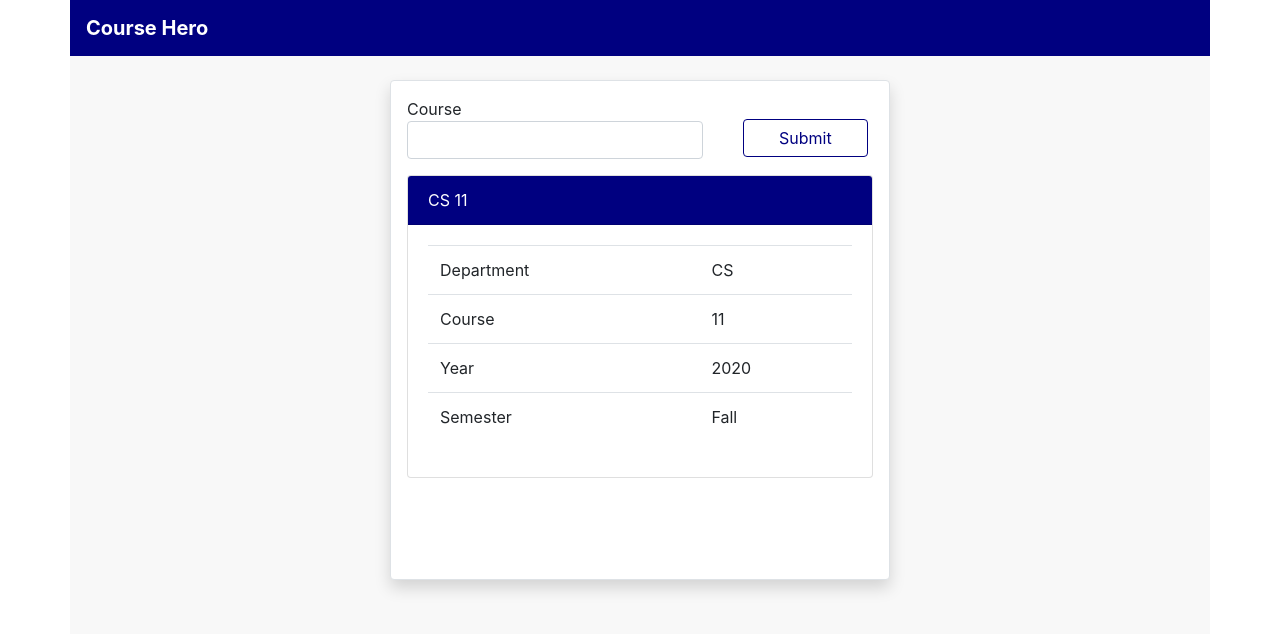
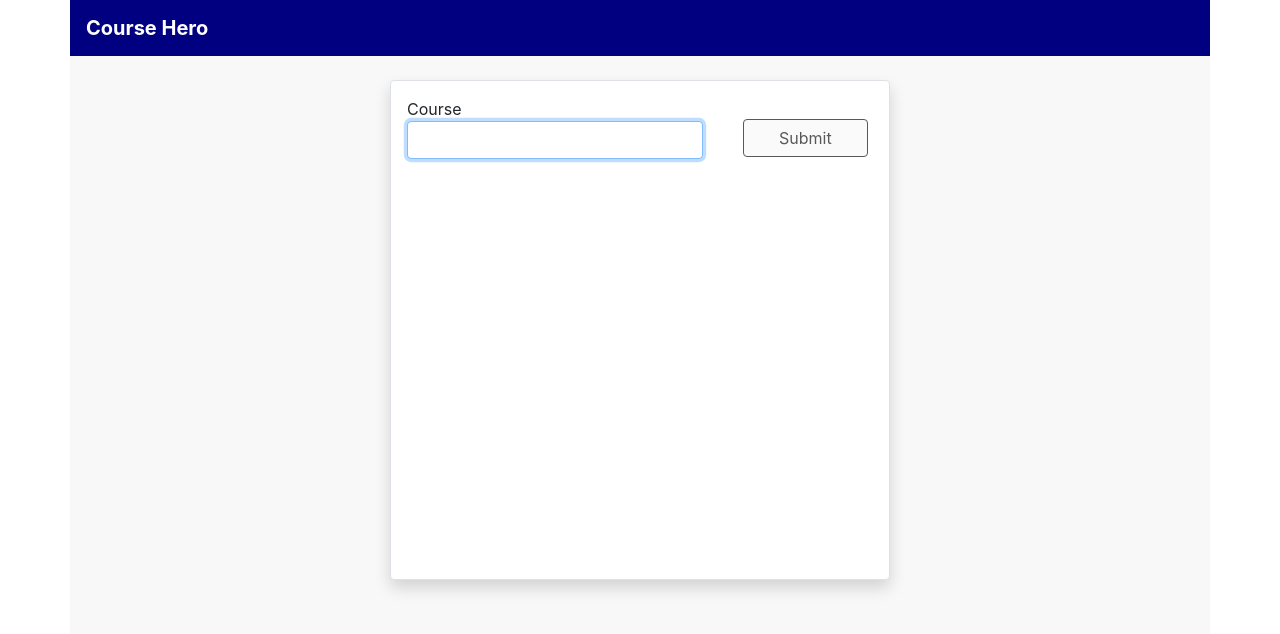
Before and after one commit to ajain27/course-hero-react, a React (Create React App) app: page / in a window 1280 px wide. Shown: the top 634 px of the page. Built offline with nearby package versions, Linux system fonts and the light colour scheme.

Commit message:
Changes to the input and displaying of the results

```diff
--- a/src/components/CourseLookUp.jsx
+++ b/src/components/CourseLookUp.jsx
@@ -1,26 +1,59 @@
-import React, { useState } from 'react'
+import React, { useState, useEffect, useRef } from 'react'
 import '../styles/courses.scss'
 
 function CourseLookUp() {
+    // const [validCourse, setValidCourse] = useState('');
+    let [course, setCourse] = useState({});
+    const [isEnabled, setIsEnabled] = useState(true);
+    const [showDetails, setShowDetails] = useState(false);
+    let url = '';
+    const inputef = useRef(null);
 
-    const [validCourse, setValidCourse] = useState('');
-    const [course, setCourse] = useState('');
+    useEffect(() => {
+        inputef.current.focus();
+    }, [])
+
+    function handleChange(e) {
+        if (!e.target.value) {
+            setIsEnabled(true)
+        } else {
+            setIsEnabled(false);
+            setShowDetails(false);
+        }
+        setCourse(e.target.value);
+    }
 
     function handleSubmit(e) {
+        if (e && e.target) {
             e.preventDefault();
-        console.log(course);
+            setCourse(course);
+            var newString = course.match(/("[^"]+"|[^"\s]+)/g);
+            const department = newString[0];
+            const classNumber = newString[1];
+            const year = newString[2];
+            const semester = newString[3];
+            const courseInfo = {};
+            courseInfo['department'] = department;
+            courseInfo['course'] = classNumber;
+            courseInfo['year'] = year;
+            courseInfo['semester'] = semester;
+            course = courseInfo;
+            setCourse(course);
+            setShowDetails(true);
+        } else {
+            e.preventDefault();
         }
-
+    }
     return (
         <>
             <div className="container w-100 p-0">
                 <header>
                     <nav className="navbar navbar-dark bg-primary text-center">
-                        <a className="navbar-brand" href="#"><strong>Course Hero</strong></a>
+                        <a className="navbar-brand" href={url}><strong>Course Hero</strong></a>
                     </nav>
                 </header> <br />
                 <div className="border search-course text-left m-auto shadow p-3 mb-5 bg-white rounded">
-                    <form action="submit" className="form">
+                    {/* <form action="submit" className="form"> */}
                     <div className="form-group">
                         <div className="row d-flex w-100">
                             <div className="col-8 pr-0">
@@ -30,42 +63,47 @@ function CourseLookUp() {
                                         className="form-control"
                                         name="course"
                                         id="course"
-                                            value={course}
-                                            onChange={(e) => setCourse(e.target.value)} />
+                                        ref={inputef}
+                                        value={course.name}
+                                        onChange={handleChange} />
                                 </div>
                             </div>
                             <div className="col-4 justify-content-center align-self-center">
-                                    <button className="btn btn-default float-right w-100" type="button" onClick={handleSubmit}>Submit</button>
+                                <button className="btn btn-default float-right w-100" type="button" onClick={handleSubmit} disabled={isEnabled}>Submit</button>
                             </div>
                         </div>
                     </div>
-                    </form>
+                    {/* </form> */}
+                    {
+                        showDetails ?
                         <div className="card mt-3">
                             <div className="card-header">
-                            CS 11
+                                {course.department} {course.course}
                             </div>
                             <div className="card-body">
                                 <table className="table">
+                                    <tbody>
                                         <tr>
                                             <td>Department</td>
-                                    <td>CS</td>
+                                            <td>{course.department}</td>
                                         </tr>
                                         <tr>
                                             <td>Course</td>
-                                    <td>11</td>
+                                            <td>{course.course}</td>
                                         </tr>
                                         <tr>
                                             <td>Year</td>
-                                    <td>2020</td>
+                                            <td>{course.year}</td>
                                         </tr>
                                         <tr>
                                             <td>Semester</td>
-                                    <td>Fall</td>
+                                            <td>{course.semester}</td>
                                         </tr>
+                                    </tbody>
                                 </table>
-
                             </div>
-                    </div>
+                        </div> : null
+                    }
 
                 </div>
             </div>
--- a/src/styles/courses.scss
+++ b/src/styles/courses.scss
@@ -24,9 +24,16 @@ button {
     position: relative;
     left: 25px;
 }
-button:hover{
+button:hover, button:focus{
     background-color: $ch-defauilt !important;
     color: $white !important;
+}
+button:disabled {
+    border: 1px solid black !important;
+    background-color: $default-base !important;
+    color: black !important;
+    pointer-events: auto !important;
+    cursor: not-allowed !important;
 }
 
 .card-header {
```
Also changed, not shown: 1 other file (tests, documents, lock files or other folders). Lines whose indentation alone changed are shown as unchanged.
